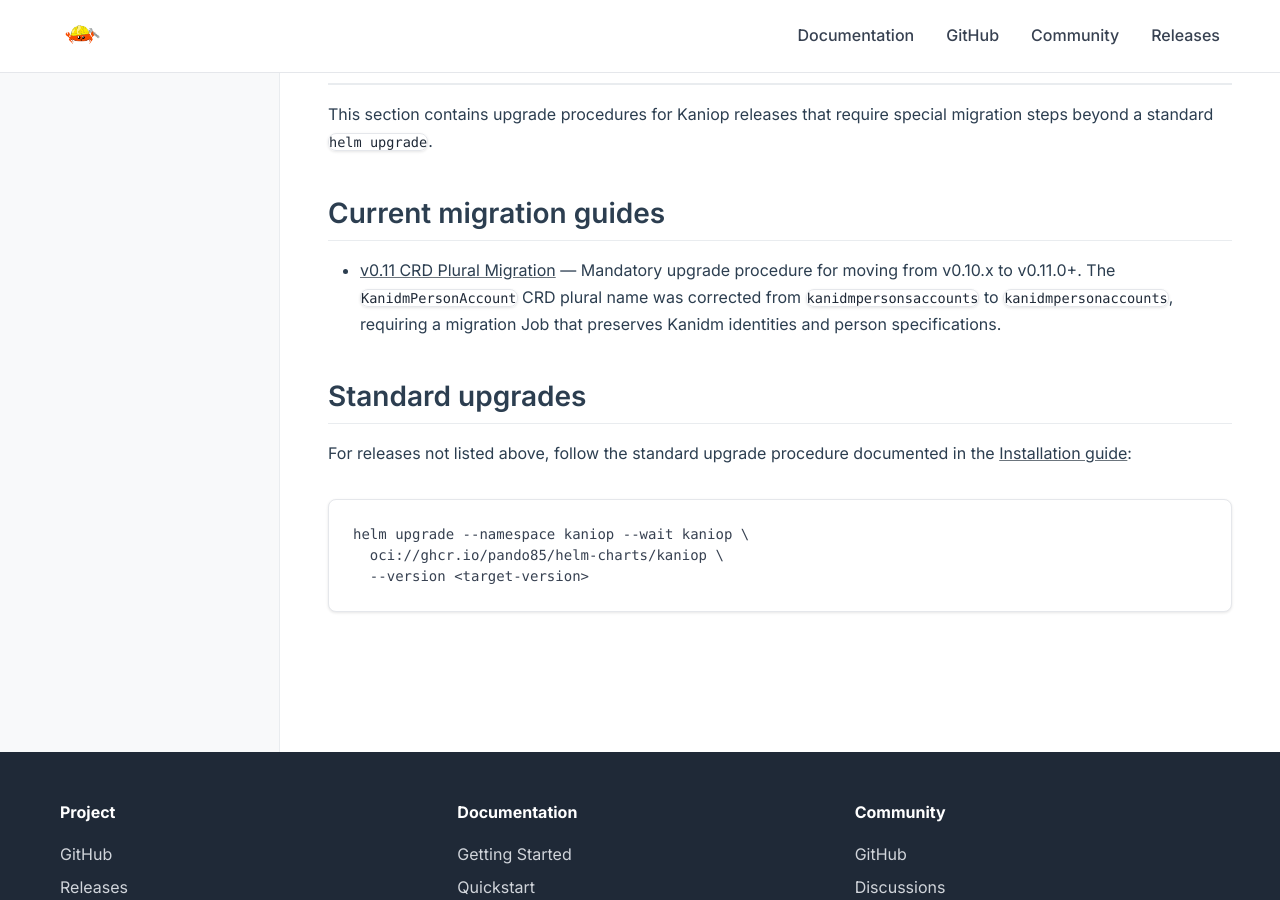
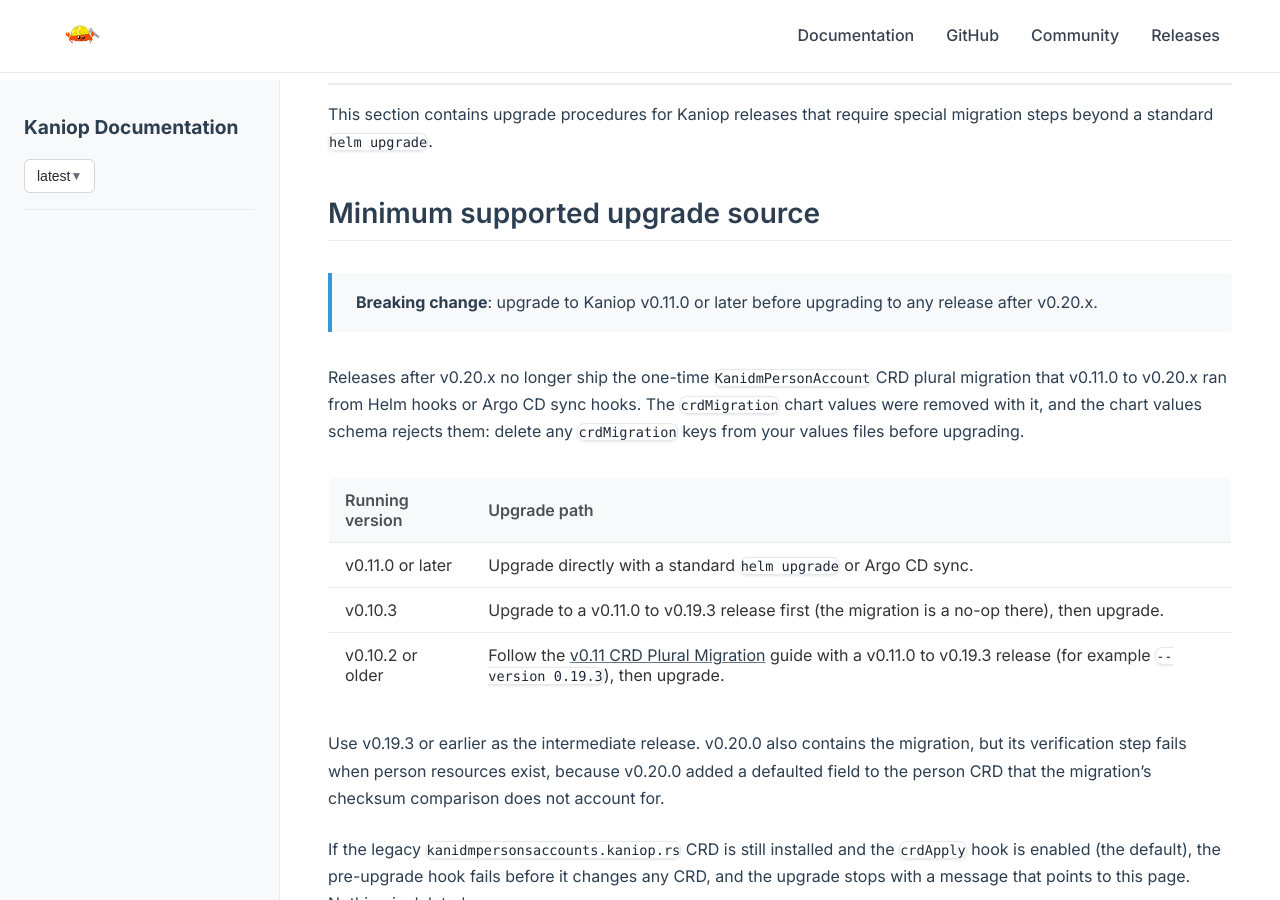
Before and after one commit to pando85/pando85.github.io, a Jekyll site: the page built from docs/kaniop/latest/upgrade/index.md, in a window 1280 px wide and 900 px high, scrolled down 687 px. Built offline with Jekyll 4.4.1, drawn with Linux system fonts in a browser that asks for light colours; some of the changed text lies outside the part shown.

Commit message:
deploy: pando85/kaniop@63aab1feaf9e3053722a0d65d4dd593470bcb443

````diff
--- a/docs/kaniop/latest/llms-full.txt
+++ b/docs/kaniop/latest/llms-full.txt
@@ -118,6 +118,8 @@
 helm show crds oci://ghcr.io/pando85/helm-charts/kaniop | kubectl apply --server-side --force-conflicts -f -
 helm upgrade --namespace kaniop --wait kaniop oci://ghcr.io/pando85/helm-charts/kaniop
 ```
+
+The chart's `crdApply` pre-install/pre-upgrade hook also server-side applies the current CRDs. Upgrades are supported only from Kaniop v0.11.0 or later: releases after v0.20.x no longer contain the v0.11 `KanidmPersonAccount` CRD plural migration or the `crdMigration` chart values. Clusters on v0.10.x or older must first upgrade to a v0.11.0 to v0.19.3 release (not v0.20.0, whose migration verification fails when person resources exist) by following `Documentation/src/upgrade/v0.11-migration.md`; while `crdApply` is enabled (the default), the hook refuses to run while the legacy `kanidmpersonsaccounts.kaniop.rs` CRD exists. After upgrading from v0.11.0 to v0.20.x, remove the leftover migration RBAC as described in `Documentation/src/upgrade/index.md`.
 
 Uninstall operator:
 
--- a/docs/kaniop/latest/upgrade/index.md
+++ b/docs/kaniop/latest/upgrade/index.md
@@ -9,12 +9,59 @@
 This section contains upgrade procedures for Kaniop releases that require special migration
 steps beyond a standard `helm upgrade`.
 
-## Current migration guides
+## Minimum supported upgrade source
 
-- [v0.11 CRD Plural Migration](v0.11-migration.md) — Mandatory upgrade procedure for
-  moving from v0.10.x to v0.11.0+. The `KanidmPersonAccount` CRD plural name was corrected
-  from `kanidmpersonsaccounts` to `kanidmpersonaccounts`, requiring a migration Job that
-  preserves Kanidm identities and person specifications.
+> **Breaking change**: upgrade to Kaniop v0.11.0 or later before upgrading to any release after
+> v0.20.x.
+
+Releases after v0.20.x no longer ship the one-time `KanidmPersonAccount` CRD plural migration
+that v0.11.0 to v0.20.x ran from Helm hooks or Argo CD sync hooks. The `crdMigration` chart
+values were removed with it, and the chart values schema rejects them: delete any
+`crdMigration` keys from your values files before upgrading.
+
+| Running version | Upgrade path |
+|---|---|
+| v0.11.0 or later | Upgrade directly with a standard `helm upgrade` or Argo CD sync. |
+| v0.10.3 | Upgrade to a v0.11.0 to v0.19.3 release first (the migration is a no-op there), then upgrade. |
+| v0.10.2 or older | Follow the [v0.11 CRD Plural Migration](v0.11-migration.md) guide with a v0.11.0 to v0.19.3 release (for example `--version 0.19.3`), then upgrade. |
+
+Use v0.19.3 or earlier as the intermediate release. v0.20.0 also contains the migration, but
+its verification step fails when person resources exist, because v0.20.0 added a defaulted
+field to the person CRD that the migration's checksum comparison does not account for.
+
+If the legacy `kanidmpersonsaccounts.kaniop.rs` CRD is still installed and the `crdApply` hook
+is enabled (the default), the pre-upgrade hook fails before it changes any CRD, and the
+upgrade stops with a message that points to this page. Nothing is deleted.
+
+### Clean up migration leftovers
+
+The v0.11.0 to v0.20.x migration hooks created ServiceAccounts, RBAC, Jobs, a marker
+ConfigMap, and backup Secrets that Helm and Argo CD do not track, so upgrading does not remove
+them. The migration ClusterRole can delete CRDs. After upgrading from one of those releases,
+delete them (replace `kaniop` with your namespace; the marker is named
+`<release-fullname>-person-crd-migration`):
+
+```bash
+kubectl delete clusterrole,clusterrolebinding -l app.kubernetes.io/component=crd-migration
+kubectl -n kaniop delete serviceaccount,role,rolebinding,job \
+  -l app.kubernetes.io/component=crd-migration
+kubectl -n kaniop delete configmap kaniop-person-crd-migration --ignore-not-found
+```
+
+The migration also stored person backups in Secrets labeled
+`kaniop.rs/migration=person-plural-v1`. Delete them once you no longer need them:
+
+```bash
+kubectl -n kaniop delete secret -l kaniop.rs/migration=person-plural-v1
+```
+
+## Migration guides
+
+- [v0.11 CRD Plural Migration](v0.11-migration.md) — Historical guide for moving from v0.10.x
+  to v0.11.0+. The `KanidmPersonAccount` CRD plural name was corrected from
+  `kanidmpersonsaccounts` to `kanidmpersonaccounts`. Only v0.11.0 to v0.20.x releases contain
+  the migration Job that preserves Kanidm identities and person specifications; use v0.19.3 or
+  earlier for it.
 
 ## Standard upgrades
 
````
Also changed, not shown: docs/kaniop/latest/installation.md (+6 -6 lines), docs/kaniop/latest/upgrade/v0.11-migration.md (+7 -0 lines).
